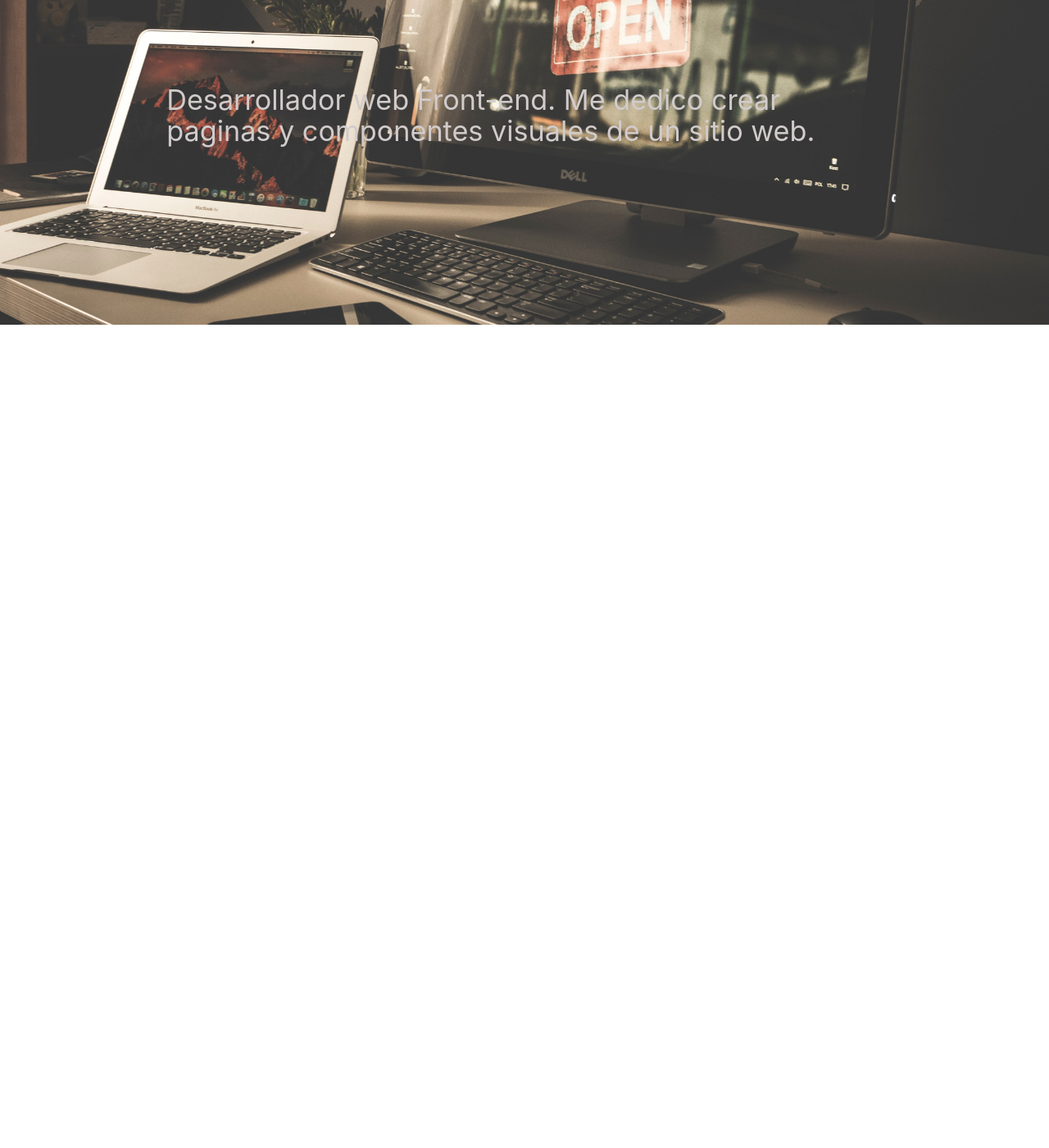
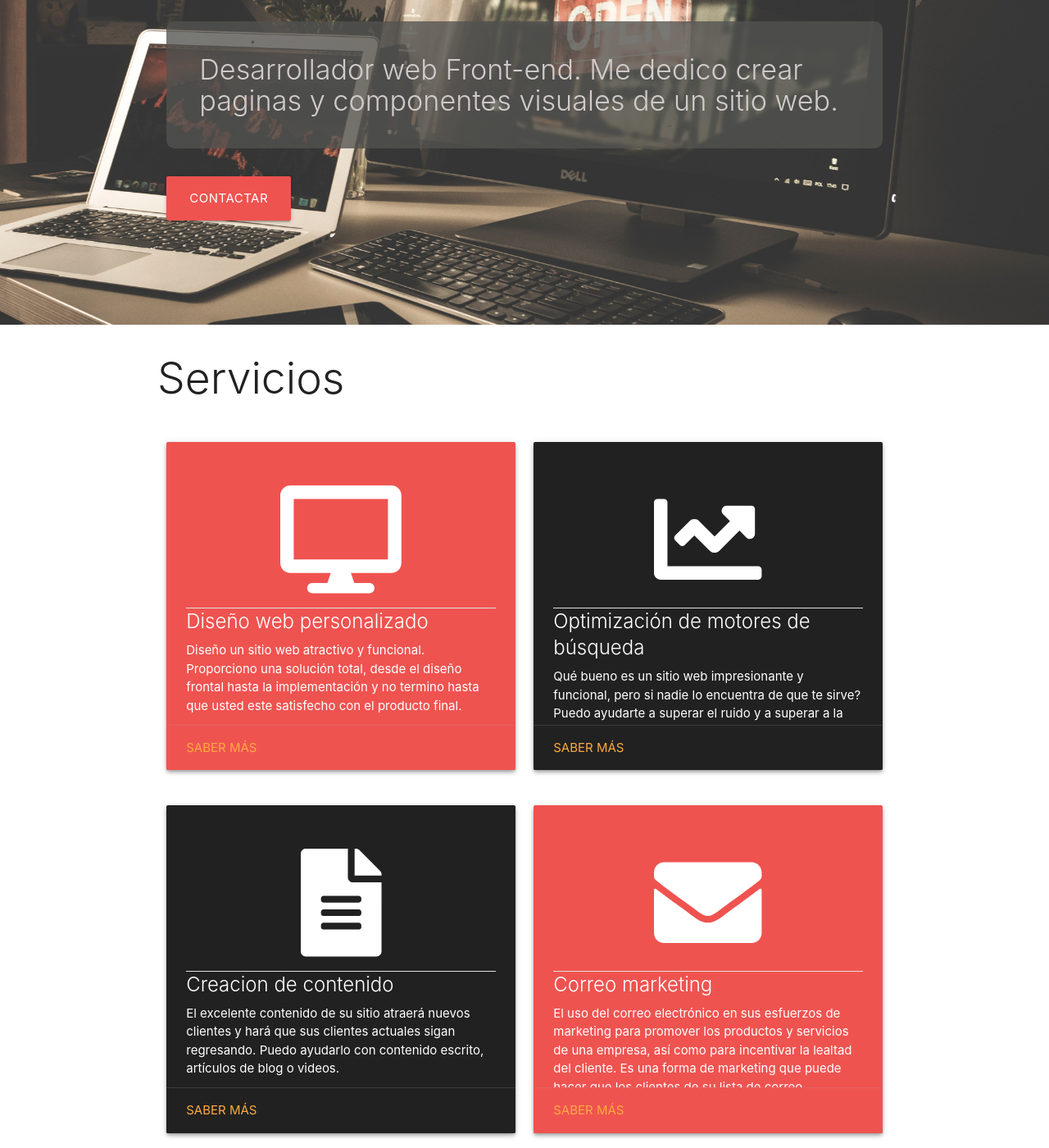
Before and after one commit to danicv-coder/Portafolio-digital, a plain HTML site: page index.html in a window 1280 px wide. Shown: the part 168-1568 px from the top of the page at 82% size. Drawn offline with nearby package versions, Linux system fonts and the light colour scheme.

Commit message:
the services section was created

```diff
--- a/css/styles.css
+++ b/css/styles.css
@@ -4,4 +4,16 @@ body{
 
 .titleParallax{
 color: rgb(209, 203, 203);
+font-weight: 300;
+padding: 40px;
+background: rgba(83, 82, 80, 0.781);
+border-radius: 10px;
 }
+
+.section-header{
+    font-weight: 300;
+}
+.cta{
+    font-weight: 300;
+    text-shadow: 2px 2px black;
+}
--- a/index.html
+++ b/index.html
@@ -13,13 +13,16 @@
       href="https://fonts.googleapis.com/icon?family=Material+Icons"
       rel="stylesheet"
     />
+    <link
+      href="https://cdnjs.cloudflare.com/ajax/libs/font-awesome/5.15.3/css/all.min.css"
+    />
     <link rel="stylesheet" href="css/styles.css" />
 
     <title>Portafolio DaniCV</title>
   </head>
   <body>
     <nav>
-      <div class="nav-wrapper   grey darken-4">
+      <div class="nav-wrapper grey darken-4">
         <a href="#!" class="brand-logo">DANIEL CALDERON </a>
         <a href="#" data-target="mobile-demo" class="sidenav-trigger"
           ><i class="material-icons">menu</i></a
@@ -38,19 +41,141 @@
     </nav>
 
     <!--- Section 1--->
-
     <div class="parallax-container valign-wrapper">
       <div class="container">
         <div class="row">
           <div class="col 18 s12 white-tex">
-            <h4 class=" titleParallax valign"> Desarrollador web Front-end. Me dedico crear paginas y componentes visuales de un sitio web.</h4>
+            <h4 class="titleParallax valign">
+              Desarrollador web Front-end. Me dedico crear paginas y componentes
+              visuales de un sitio web.
+            </h4>
+          </div>
+        </div>
+        <div class="row">
+          <div class="col 14">
+            <a class="waves-effect btn-large hoverable red lighten-1"
+              >Contactar</a
+            >
           </div>
         </div>
       </div>
-      <div class="parallax"><img src="img/portafolio.png"></div>
+      <div class="parallax"><img src="img/portafolio.png" /></div>
     </div>
 
+    <!-- Services -->
+    <div class="container">
+      <div class="row">
+        <h2 class="section-header">Servicios</h2>
+      </div>
+      <div class="row">
+        <div class="col 16 m6 s12">
+          <div class="card medium red lighten-1 z-depth-2">
+            <div class="card-content white-text">
+              <h3 class="center-align">
+                <i class="fa fa-desktop fa-3x" aria-hidden="false"></i>
+              </h3>
+              <div class="divider"></div>
+              <span class="card-title">Diseño web personalizado</span>
+              <p>
+                Diseño un sitio web atractivo y funcional. Proporciono una
+                solución total, desde el diseño frontal hasta la implementación
+                y no termino hasta que usted este satisfecho con el producto
+                final.
+              </p>
+            </div>
+            <div class="card-action">
+              <a href="#">Saber más</a>
+            </div>
+          </div>
+        </div>
+        <div class="col 16 m6 s12">
+          <div class="card medium grey darken-4 z-depth-2">
+            <div class="card-content white-text">
+              <h3 class="center-align">
+                <i class="fas fa-chart-line fa-3x" aria-hidden="false"></i>
+              </h3>
+              <div class="divider"></div>
+              <span class="card-title"
+                >Optimización de motores de búsqueda</span
+              >
+              <p>
+                Qué bueno es un sitio web impresionante y funcional, pero si
+                nadie lo encuentra de que te sirve? Puedo ayudarte a superar el
+                ruido y a superar a la competencia en las clasificaciones de
+                posicionamiento web.
+              </p>
+            </div>
+            <div class="card-action">
+              <a href="#">Saber más</a>
+            </div>
+          </div>
+        </div>
+      </div>
+      <div class="row">
+        <div class="col 16 m6 s12">
+          <div class="card medium grey darken-4 z-depth-2">
+            <div class="card-content white-text">
+              <h3 class="center-align">
+                <i class="fas fa-file-alt fa-3x" aria-hidden="true"></i>
+              </h3>
+              <div class="divider"></div>
+              <span class="card-title">Creacion de contenido</span>
+              <p>
+                El excelente contenido de su sitio atraerá nuevos clientes y
+                hará que sus clientes actuales sigan regresando. Puedo ayudarlo
+                con contenido escrito, artículos de blog o videos.
+              </p>
+            </div>
+            <div class="card-action">
+              <a href="#">Saber más</a>
+            </div>
+          </div>
+        </div>
+        <div class="col 16 m6 s12">
+          <div class="card medium red lighten-1 z-depth-2">
+            <div class="card-content white-text">
+              <h3 class="center-align">
+                <i class="fas fa-envelope fa-3x" aria-hidden="true"></i>
+              </h3>
+              <div class="divider"></div>
+              <span class="card-title">Correo marketing</span>
+              <p>
+                El uso del correo electrónico en sus esfuerzos de marketing para
+                promover los productos y servicios de una empresa, así como para
+                incentivar la lealtad del cliente. Es una forma de marketing que
+                puede hacer que los clientes de su lista de correo electrónico
+                estén al tanto de nuevos productos, descuentos y otros
+                servicios.
+              </p>
+            </div>
+            <div class="card-action">
+              <a href="#">Saber más</a>
+            </div>
+          </div>
+        </div>
+      </div>
+    </div>
+
+    <!----CTA---->
+    <div class="parallax-container valign-wrapper">
+      <div class="container">
+        <div class="row center">
+          <div class="col l10 offset-l1 valign">
+            <h2 class="center-align white-text cta">
+              Interesado en trabajar juntos?
+            </h2>
+            <a href="#" class="center btn-large hoverable red accent-2"
+              >Contactar</a
+            >
+          </div>
+        </div>
+      </div>
+      <div class="parallax">
+        <img src="img/Diseño sin título (2).png" />
+      </div>
+    </div>
     <script src="https://cdnjs.cloudflare.com/ajax/libs/materialize/1.0.0/js/materialize.min.js"></script>
+    <script src="https://cdnjs.cloudflare.com/ajax/libs/font-awesome/5.15.3/js/all.min.js"></script>
     <script type="text/javascript" src="js/scripts.js"></script>
   </body>
 </html>
```
Also changed, not shown: img/Diseño sin título (1).png (added), img/Diseño sin título (2).png (added), img/pexels-junior-teixeira-2047905.jpg (added), 1 other file.
